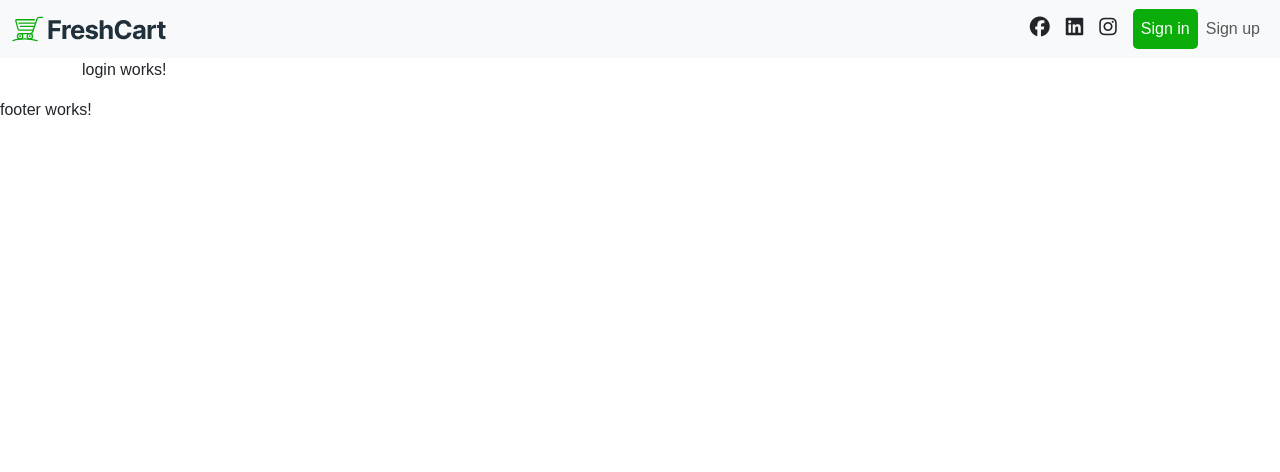
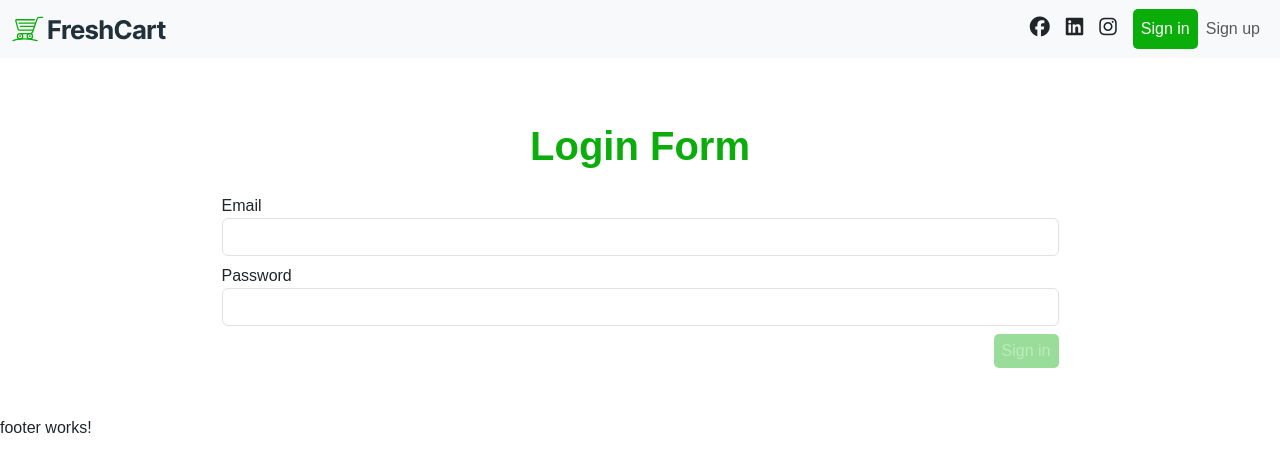
Before and after one commit to mohamedmounir2425/Fresh-Cart, an Angular app: page /login in a window 1280 px wide. Shown: the top 472 px of the page. Built offline with nearby package versions, Linux system fonts and the light colour scheme; a web font is replaced by a local one.

Commit message:
create login form with auth & guard

```diff
--- a/package.json
+++ b/package.json
@@ -20,6 +20,7 @@
     "@angular/router": "^18.0.0",
     "@fortawesome/fontawesome-free": "^6.5.2",
     "bootstrap": "^5.3.3",
+    "jwt-decode": "^4.0.0",
     "rxjs": "~7.8.0",
     "tslib": "^2.3.0",
     "zone.js": "~0.14.3"
--- /dev/null
+++ b/src/app/Interfaces/customejwtpayload.interface.ts
@@ -0,0 +1,5 @@
+import { JwtPayload } from 'jwt-decode';
+
+export interface CustomJWTdecode extends JwtPayload {
+  name: string;
+}
--- a/src/app/app.routes.ts
+++ b/src/app/app.routes.ts
@@ -9,17 +9,28 @@ import { RegisterComponent } from './components/register/register.component';
 import { NotfoundComponent } from './components/notfound/notfound.component';
 import { AuthLayoutComponent } from './layouts/auth-layout/auth-layout.component';
 import { BlankLayoutComponent } from './layouts/blank-layout/blank-layout.component';
+import { authGuard } from './guards/auth.guard';
+import { authChildGuard } from './guards/auth-child.guard';
 
 export const routes: Routes = [
   {
     path: '',
     component: BlankLayoutComponent,
+    canActivateChild: [authChildGuard],
     children: [
       { path: '', redirectTo: 'home', pathMatch: 'full' },
       { path: 'home', component: HomeComponent },
       { path: 'cart', component: CartComponent },
-      { path: 'products', component: ProductsComponent },
-      { path: 'categories', component: CategoriesComponent },
+      {
+        path: 'products',
+        component: ProductsComponent,
+        canActivate: [authGuard],
+      },
+      {
+        path: 'categories',
+        component: CategoriesComponent,
+        canActivate: [authGuard],
+      },
       { path: 'brands', component: BrandsComponent },
     ],
   },
--- a/src/app/components/login/login.component.html
+++ b/src/app/components/login/login.component.html
@@ -1 +1,65 @@
-<p>login works!</p>
+<section>
+  <form
+    class="my-5 w-75 mx-auto"
+    [formGroup]="loginForm"
+    (submit)="handleSubmit()"
+  >
+    <h1 class="py-3 text-main text-center fw-semibold">Login Form</h1>
+    <div class="form-item mb-2">
+      <label for="email">Email</label>
+      <input
+        formControlName="email"
+        type="email"
+        name="email"
+        id="email"
+        class="form-control"
+      />
+      @if(loginForm.get('email')?.getError('required') &&
+      loginForm.get('email')?.touched) {
+
+      <p class="text-danger">Email is Required</p>
+      }@else if (loginForm.get('email')?.getError('email') &&
+      loginForm.get('email')?.touched) {
+      <p class="text-danger">email must like {{ "example@example.com" }}</p>
+
+      }
+    </div>
+    <div class="form-item mb-2">
+      <label for="password">Password</label>
+      <input
+        formControlName="password"
+        type="password"
+        name="password"
+        id="password"
+        class="form-control"
+      />
+      @if(loginForm.get('password')?.getError('required') &&
+      loginForm.get('password')?.touched) {
+
+      <p class="text-danger">Password is Required</p>
+      }@else if (loginForm.get('password')?.getError('pattern') &&
+      loginForm.get('password')?.touched) {
+      <p class="text-danger">password must be at least 6 chars</p>
+
+      }
+    </div>
+
+    <button
+      [disabled]="loginForm.invalid"
+      type="submit"
+      class="main-btn float-end"
+    >
+      Sign in @if(fetching) {
+
+      <span><i class="fa-solid fa-spinner fa-spin"></i></span>
+      }
+    </button>
+    <div class="clearfix"></div>
+    @if(errMsg) {
+
+    <div class="alert alert-danger mt-2">
+      <p class="mb-0">{{ errMsg }}</p>
+    </div>
+    }
+  </form>
+</section>
--- a/src/app/components/login/login.component.ts
+++ b/src/app/components/login/login.component.ts
@@ -1,12 +1,51 @@
+import { AuthService } from './../../services/auth.service';
+import { JsonPipe } from '@angular/common';
 import { Component } from '@angular/core';
+import {
+  FormControl,
+  FormGroup,
+  ReactiveFormsModule,
+  Validators,
+} from '@angular/forms';
+import { Router, RouterModule } from '@angular/router';
 
 @Component({
   selector: 'app-login',
   standalone: true,
-  imports: [],
+  imports: [ReactiveFormsModule],
   templateUrl: './login.component.html',
-  styleUrl: './login.component.scss'
+  styleUrl: './login.component.scss',
 })
 export class LoginComponent {
+  errMsg: string = '';
+  fetching: boolean = false;
+  constructor(private _AuthService: AuthService, private router: Router) {}
+  loginForm: FormGroup = new FormGroup({
+    email: new FormControl('', [Validators.required, Validators.email]),
+    password: new FormControl('', [
+      Validators.required,
+      Validators.pattern(/^\w{6,}$/),
+    ]),
+  });
 
+  handleSubmit() {
+    if (this.loginForm.valid) {
+      this.fetching = true;
+      this._AuthService.login(this.loginForm.value).subscribe({
+        next: (res) => {
+          localStorage.setItem('token', res.token);
+          if (res.message == 'success') {
+            this._AuthService.saveUser();
+            this.router.navigate(['/home']);
+          }
+          this.fetching = false;
+        },
+        error: (err) => {
+          console.log(err);
+          this.errMsg = err.error.message;
+          this.fetching = false;
+        },
+      });
+    }
+  }
 }
--- a/src/app/components/navbar-blank/navbar-blank.component.html
+++ b/src/app/components/navbar-blank/navbar-blank.component.html
@@ -57,7 +57,7 @@
           <i class="fab fa-linkedin me-3 fs-5"></i>
           <i class="fa-brands fa-instagram me-3 fs-5"></i>
         </li>
-        <li class="nav-item" role="button">
+        <li (click)="signOut()" class="nav-item" role="button">
           <span>Sign out</span>
         </li>
       </ul>
--- a/src/app/components/navbar-blank/navbar-blank.component.ts
+++ b/src/app/components/navbar-blank/navbar-blank.component.ts
@@ -1,3 +1,4 @@
+import { AuthService } from './../../services/auth.service';
 import { Component } from '@angular/core';
 import { RouterModule } from '@angular/router';
 
@@ -8,4 +9,9 @@ import { RouterModule } from '@angular/router';
   templateUrl: './navbar-blank.component.html',
   styleUrl: './navbar-blank.component.scss',
 })
-export class NavbarBlankComponent {}
+export class NavbarBlankComponent {
+  constructor(private _AuthService: AuthService) {}
+  signOut() {
+    this._AuthService.signOut();
+  }
+}
--- a/src/app/components/register/register.component.html
+++ b/src/app/components/register/register.component.html
@@ -114,6 +114,7 @@
       <span><i class="fa-solid fa-spinner fa-spin"></i></span>
       }
     </button>
+    <div class="clearfix"></div>
     @if(errMsg) {
 
     <div class="alert alert-danger mt-2">
--- a/src/app/components/register/register.component.ts
+++ b/src/app/components/register/register.component.ts
@@ -45,10 +45,11 @@ export class RegisterComponent {
     if (this.registerForm.valid) {
       this.fetching = true;
       this._AuthService.register(this.registerForm.value).subscribe({
-        next: (data) => {
-          console.log(data);
-          this.router.navigate(['/login']);
-          this.fetching = false;
+        next: (res) => {
+          if (res.message == 'success') {
+            this.router.navigate(['/login']);
+            this.fetching = false;
+          }
         },
         error: (err) => {
           this.errMsg = err.error.message;
--- /dev/null
+++ b/src/app/guards/auth-child.guard.ts
@@ -0,0 +1,16 @@
+import { CanActivateChildFn, Router } from '@angular/router';
+import { jwtDecode } from 'jwt-decode';
+import { CustomJWTdecode } from '../Interfaces/customejwtpayload.interface';
+import { inject } from '@angular/core';
+
+export const authChildGuard: CanActivateChildFn = (childRoute, state) => {
+  const token = localStorage.getItem('token');
+  const router = inject(Router);
+  if (token) {
+    const decode = jwtDecode<CustomJWTdecode>(token);
+    return decode.name ? true : false;
+  }
+
+  router.navigate(['/login']);
+  return false;
+};
--- /dev/null
+++ b/src/app/guards/auth.guard.ts
@@ -0,0 +1,17 @@
+import { inject } from '@angular/core';
+import { CanActivateFn, Router } from '@angular/router';
+import { jwtDecode } from 'jwt-decode';
+import { CustomJWTdecode } from '../Interfaces/customejwtpayload.interface';
+
+export const authGuard: CanActivateFn = (route, state) => {
+  const router = inject(Router);
+  const token = localStorage.getItem('token');
+  if (token) {
+    const decode = jwtDecode<CustomJWTdecode>(token);
+
+    return decode.name ? true : false;
+  }
+
+  router.navigate(['/login']);
+  return false;
+};
--- a/src/app/services/auth.service.ts
+++ b/src/app/services/auth.service.ts
@@ -2,12 +2,15 @@ import { HttpClient } from '@angular/common/http';
 import { Injectable } from '@angular/core';
 import { RegisterUser } from '../Models/user.model';
 import { Observable } from 'rxjs';
+import { jwtDecode } from 'jwt-decode';
+import { Router } from '@angular/router';
 
 @Injectable({
   providedIn: 'root',
 })
 export class AuthService {
-  constructor(private _HttpClient: HttpClient) {}
+  userData: any;
+  constructor(private _HttpClient: HttpClient, private router: Router) {}
 
   register(userData: RegisterUser): Observable<any> {
     return this._HttpClient.post(
@@ -21,4 +24,16 @@ export class AuthService {
       userData
     );
   }
+  saveUser() {
+    const token = localStorage.getItem('token');
+    if (token) {
+      const decode = jwtDecode(token);
+      this.userData = decode;
+    }
+  }
+  signOut() {
+    localStorage.removeItem('token');
+    this.userData = '';
+    this.router.navigate(['/login']);
+  }
 }
```
Also changed, not shown: 1 other file (tests, documents, lock files or other folders).
